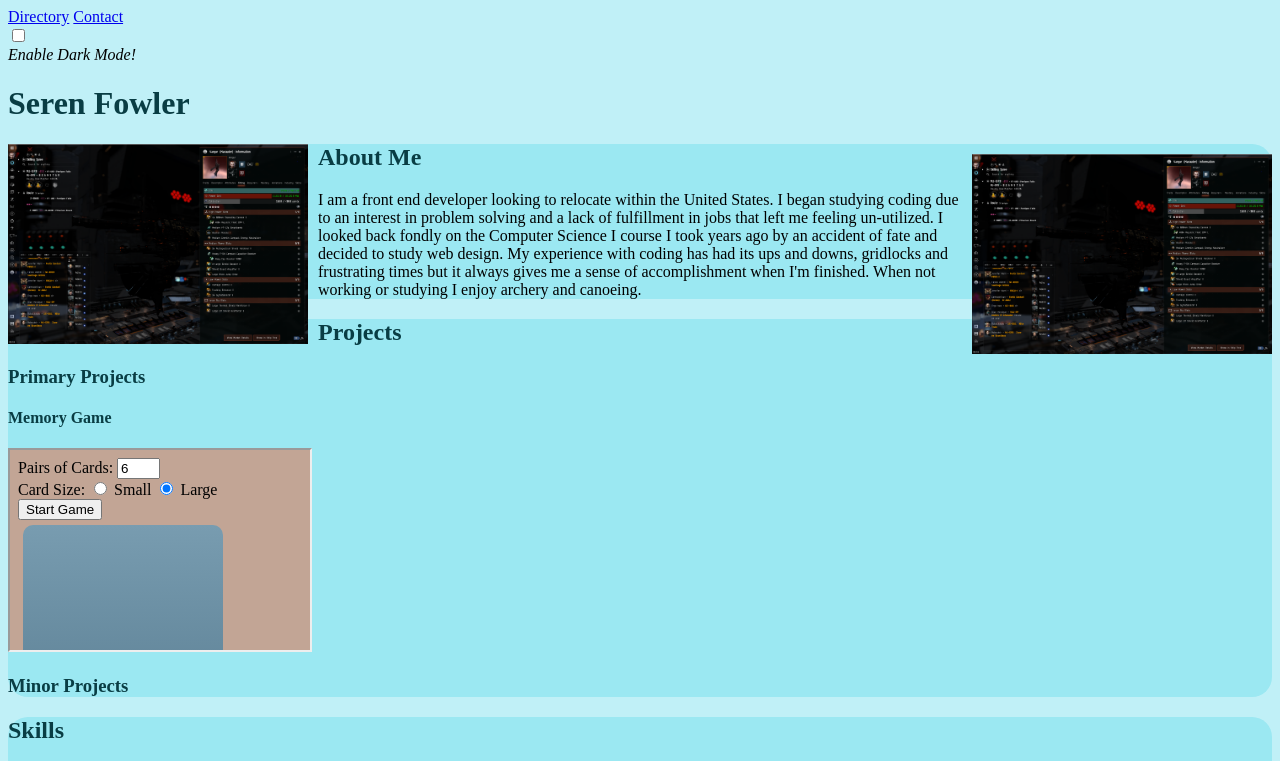
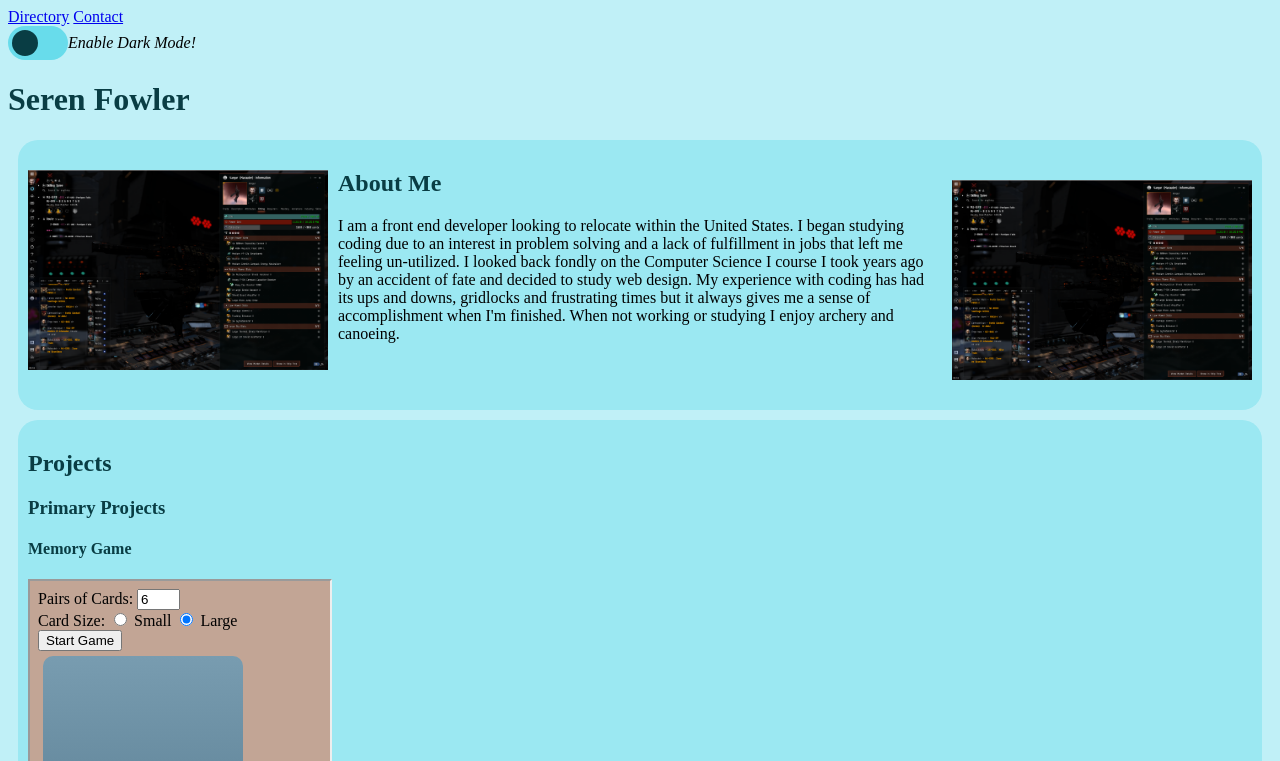
Before and after one commit to SerenFowler/SerenFowler.github.io, a plain HTML site: page profile.html in a window 1280 px wide. Shown: the top 761 px of the page. Drawn offline with Linux system fonts and the light colour scheme.

Commit message:
adding day/night toggle and padding

```diff
--- a/Resources/profile.css
+++ b/Resources/profile.css
@@ -37,15 +37,75 @@ section{
     background-color: var(--primary);
     border-radius: 20px;
     display: block;
+    min-height: 250px;
+    padding: 10px;
+    margin: 10px;
 }
+
+p, em{
+    color: var(--text);
+}
+
+/*day-night-switch*/
+
+.theme-switch-wrapper {
+    display: flex;
+    align-items: center;
+
+  }
+
+  .theme-switch {
+    display: inline-block;
+    height: 34px;
+    position: relative;
+    width: 60px;
+  }
+
+  .theme-switch input {
+    display:none;
+  }
+
+  .slider {
+    background-color: var(--secondary);
+    bottom: 0;
+    cursor: pointer;
+    left: 0;
+    position: absolute;
+    right: 0;
+    top: 0;
+    transition: .4s;
+  }
+
+  .slider:before {
+    background-color: var(--header);
+    bottom: 4px;
+    content: "";
+    height: 26px;
+    left: 4px;
+    position: absolute;
+    transition: .4s;
+    width: 26px;
+  }
+
+  input:checked + .slider:before {
+    transform: translateX(26px);
+  }
+
+  .slider.round {
+    border-radius: 34px;
+  }
+
+  .slider.round:before {
+    border-radius: 50%;
+  }
+
+/* blocks*/
+
+/*AboutMe*/
 
 .imageTextWrap img{
     height: 200px;
     width: 300px;
-}
-
-.skillIcon{
-    height: 200px
 }
 
 #aboutMeSpacer{
@@ -63,3 +123,8 @@ section{
     margin: 10px 0px 0px 10px;
     clear: right;
 }
+
+/*skills*/
+.skillIcon{
+    height: 200px
+}
--- a/Resources/profile.js
+++ b/Resources/profile.js
@@ -13,3 +13,16 @@ function sizeSpacer(spacer) {
 onload = onresize = function() {
     sizeSpacer(document.getElementById("aboutMeSpacer"));
 };
+
+const dayNghtSwitch = document.querySelector('.theme-switch input[type="checkbox"]');
+
+function switchTheme(e) {
+    if (e.target.checked) {
+        document.documentElement.setAttribute('data-theme', 'dark');
+    }
+    else {
+        document.documentElement.setAttribute('data-theme', 'light');
+    }
+}
+
+dayNghtSwitch.addEventListener('change', switchTheme, false);
--- a/profile.html
+++ b/profile.html
@@ -7,9 +7,9 @@
     <header>
         <a href="index.html">Directory</a>
         <a href="contact.html">Contact</a>
-        <div id="dayNingtButton" class="theme-switch-wrapper">
-            <label class="theme-switch" for="checkbox">
-                <input type="checkbox" id="checkbox" />
+        <div id="dayNingtBox" class="theme-switch-wrapper">
+            <label class="theme-switch" for="dayNightButton">
+                <input type="checkbox" id="dayNightButton" />
                 <div class="slider round"></div>
             </label>
           <em>Enable Dark Mode!</em>
```
Also changed, not shown: 1 other file.
